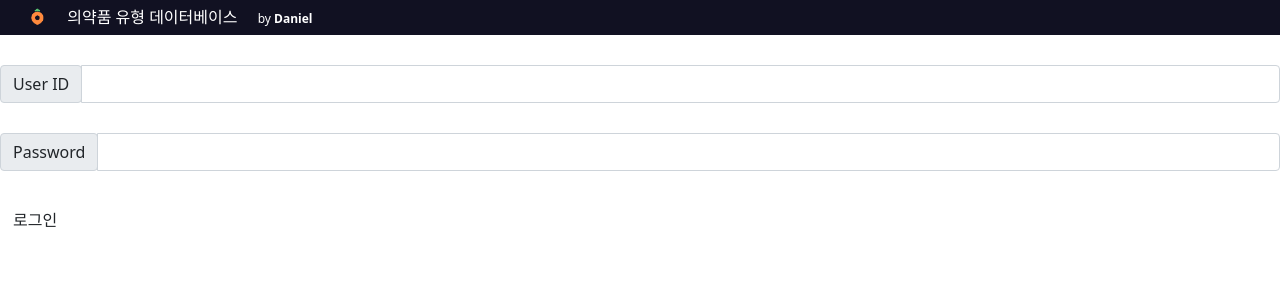
After one commit to dan-studio/Med-Database, a Flask app: template templates/main.html in a window 1280 px wide. The commit adds this page. Shown: the top 300 px of the page. Run offline with Flask 2, Linux system fonts and the light colour scheme; the template is opened without the code that fills it, so the values that code supplies are empty.

Commit message:
login page added

```diff
--- a/app.py
+++ b/app.py
@@ -3,13 +3,17 @@ app = Flask(__name__)
 
 from pymongo import MongoClient
 
-# client = MongoClient('mongodb://test:test@localhost', 27017)
-client = MongoClient('localhost', 27017)
+client = MongoClient('mongodb://test:test@localhost', 27017)
+# client = MongoClient('localhost', 27017)
 db = client.medDB
 
 #HTML을 주는 부분
 @app.route('/')
 def home():
+    return render_template('main.html')
+
+@app.route('/index')
+def index():
     return render_template('index.html')
 
 @app.route('/list', methods=['GET'])
--- a/static/styles/style.css
+++ b/static/styles/style.css
@@ -7,7 +7,7 @@ header{
   color: white;
 }
 img{
-  height: 20px;
+  height: 35px;
   margin-top: 3px;
   margin-left: 20px;
 }
--- a/templates/index.html
+++ b/templates/index.html
@@ -8,7 +8,7 @@
   <title>의약품 유형 데이터베이스</title>
   <meta property="og:title" content="medical Database" />
   <meta property="og:description" content="의약품 데이터베이스 리스트 페이지" />
-  <meta property="og:image" content="{{ url_for('static', filename='ogimage.jpeg') }}" />
+  <meta property="og:image" content="{{ url_for('static', filename='ogimage.jpg') }}" />
   <script src="https://ajax.googleapis.com/ajax/libs/jquery/3.6.0/jquery.min.js"></script>
   <link rel="shortcut icon" href="{{ url_for('static', filename='favicon.ico') }}">
   <link rel="stylesheet" type="text/css" href="{{ url_for('static', filename='styles/style.css') }}">
--- /dev/null
+++ b/templates/main.html
@@ -0,0 +1,43 @@
+<!DOCTYPE html>
+<html lang="en">
+
+<head>
+  <meta charset="UTF-8">
+  <meta http-equiv="X-UA-Compatible" content="IE=edge">
+  <meta name="viewport" content="width=device-width, initial-scale=1.0">
+  <title>의약품 유형 데이터베이스</title>
+  <meta property="og:title" content="medical Database" />
+  <meta property="og:description" content="의약품 데이터베이스 리스트 페이지" />
+  <meta property="og:image" content="{{ url_for('static', filename='ogimage.jpg') }}" />
+  <script src="https://ajax.googleapis.com/ajax/libs/jquery/3.6.0/jquery.min.js"></script>
+  <link rel="shortcut icon" href="{{ url_for('static', filename='favicon.ico') }}">
+  <link rel="stylesheet" type="text/css" href="{{ url_for('static', filename='styles/style.css') }}">
+  <!--flask css호출-->
+  <link href="https://cdn.jsdelivr.net/npm/bootstrap@5.1.3/dist/css/bootstrap.min.css" rel="stylesheet">
+  <script src="https://cdn.jsdelivr.net/npm/bootstrap@5.1.3/dist/js/bootstrap.bundle.min.js"></script>
+</head>
+
+<body>
+  <header>
+    <img src="{{ url_for('static', filename='carrot.png') }}" alt="당근아이콘">
+    <span class="title">의약품 유형 데이터베이스</span>
+    <span class="title madeBy">by <strong>Daniel</strong></span>
+  </header>
+  <div class="input-group">
+    <div class="input-group-prepend">
+      <span class="input-group-text" id="">User ID</span>
+    </div>
+    <input type="text" class="form-control">
+  </div>
+  <div class="input-group">
+    <div class="input-group-prepend">
+      <span class="input-group-text" id="">Password</span>
+    </div>
+    <input type="password" class="form-control">
+  </div>
+  <button onclick="window.location.href='/index'" class="btn btn-white">로그인</button>
+  <script src="{{ url_for('static',filename='app.js') }}"> </script>
+  <!--flask js 호출-->
+</body>
+
+</html>
```
Also changed, not shown: static/carrot.png, static/ogimage.jpeg (deleted), static/ogimage.jpg (added), 1 other file.
